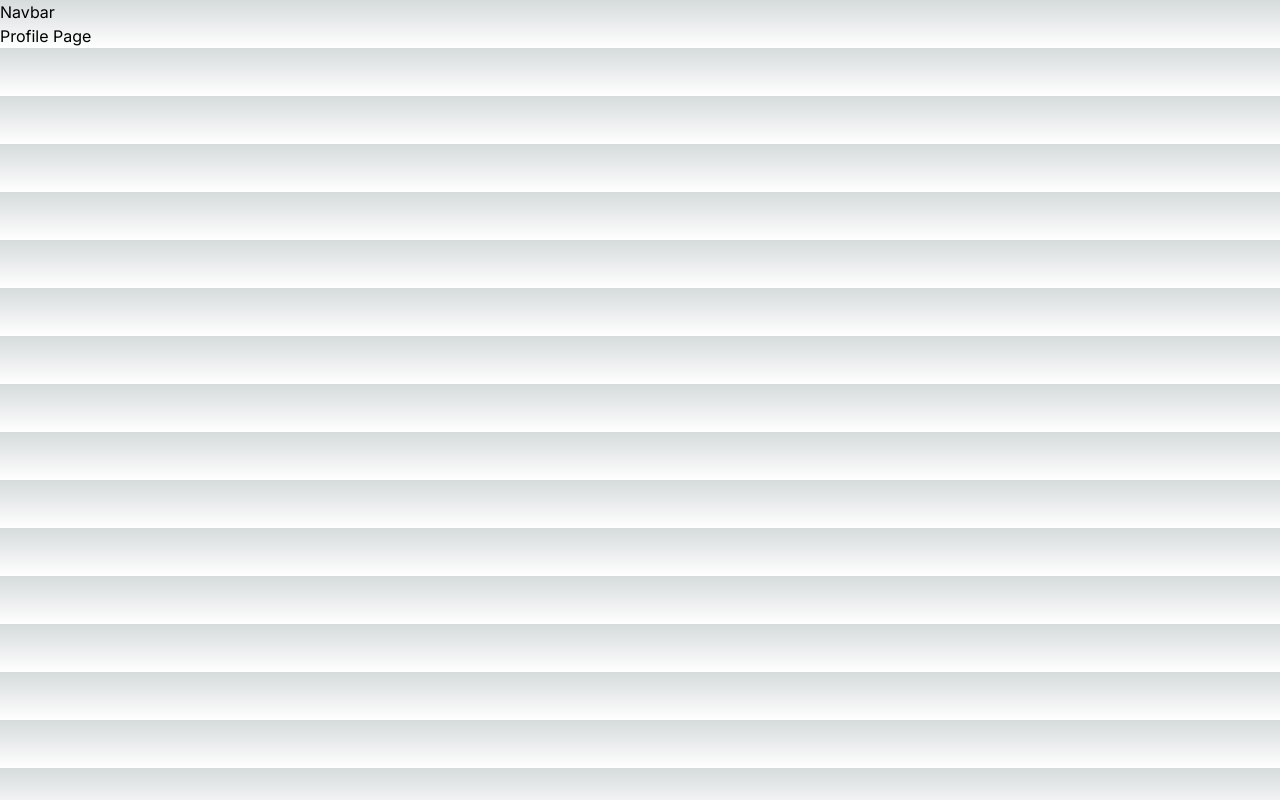
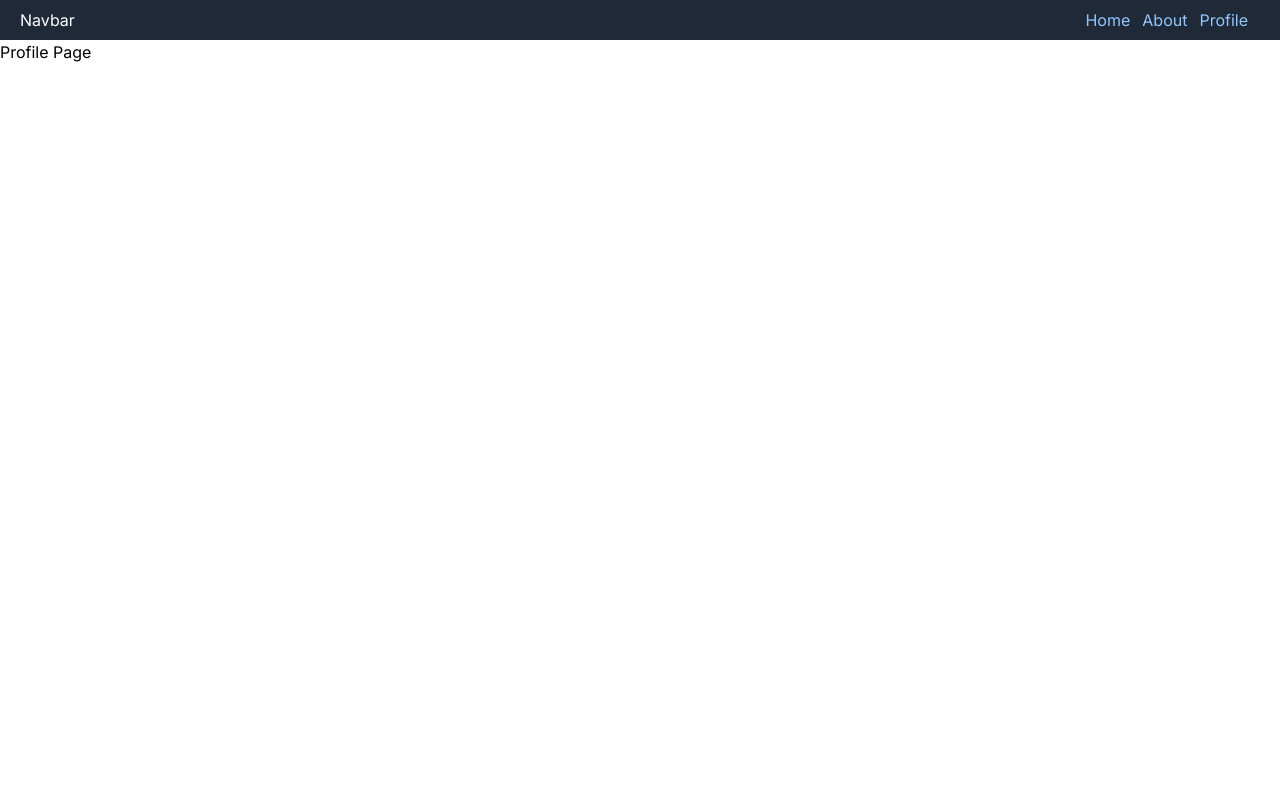
Before and after one commit to danimisme/Belajar-NextJS-App-Router, a Next.js app: page /about/profile in a window 1280 px wide. Built offline with nearby package versions, Linux system fonts and the light colour scheme.

Commit message:
learn how to layouting, create Navbar and add to Layout.tsx

```diff
--- /dev/null
+++ b/src/app/Navbar.tsx
@@ -0,0 +1,22 @@
+import Link from "next/link";
+
+export default function Navbar() {
+  return (
+    <div>
+      <nav className="flex bg-gray-800 py-2 px-5">
+        <h1 className="text-white">Navbar</h1>
+        <ul className="flex ml-auto">
+          <Link href="/">
+            <li className="mr-3 text-blue-300 cursor-pointer">Home</li>
+          </Link>
+          <Link href="/about">
+            <li className="mr-3 text-blue-300 cursor-pointer">About</li>
+          </Link>
+          <Link href="/about/profile">
+            <li className="mr-3 text-blue-300 cursor-pointer">Profile</li>
+          </Link>
+        </ul>
+      </nav>
+    </div>
+  );
+}
--- a/src/app/about/profile/Navbar.tsx
+++ /dev/null
@@ -1,7 +0,0 @@
-export default function Navbar() {
-  return (
-    <div>
-      <h1>Navbar</h1>
-    </div>
-  );
-}
--- a/src/app/about/profile/page.tsx
+++ b/src/app/about/profile/page.tsx
@@ -1,9 +1,6 @@
-import Navbar from "./Navbar";
-
 export default function ProfilePage() {
   return (
     <div>
-      <Navbar />
       <h1>Profile Page</h1>
     </div>
   );
--- a/src/app/globals.css
+++ b/src/app/globals.css
@@ -1,27 +1,3 @@
 @tailwind base;
 @tailwind components;
 @tailwind utilities;
-
-:root {
-  --foreground-rgb: 0, 0, 0;
-  --background-start-rgb: 214, 219, 220;
-  --background-end-rgb: 255, 255, 255;
-}
-
-@media (prefers-color-scheme: dark) {
-  :root {
-    --foreground-rgb: 255, 255, 255;
-    --background-start-rgb: 0, 0, 0;
-    --background-end-rgb: 0, 0, 0;
-  }
-}
-
-body {
-  color: rgb(var(--foreground-rgb));
-  background: linear-gradient(
-      to bottom,
-      transparent,
-      rgb(var(--background-end-rgb))
-    )
-    rgb(var(--background-start-rgb));
-}
--- a/src/app/layout.tsx
+++ b/src/app/layout.tsx
@@ -1,22 +1,26 @@
-import './globals.css'
-import type { Metadata } from 'next'
-import { Inter } from 'next/font/google'
+import "./globals.css";
+import type { Metadata } from "next";
+import { Inter } from "next/font/google";
+import Navbar from "./Navbar";
 
-const inter = Inter({ subsets: ['latin'] })
+const inter = Inter({ subsets: ["latin"] });
 
 export const metadata: Metadata = {
-  title: 'Create Next App',
-  description: 'Generated by create next app',
-}
+  title: "Create Next App",
+  description: "Generated by create next app",
+};
 
 export default function RootLayout({
   children,
 }: {
-  children: React.ReactNode
+  children: React.ReactNode;
 }) {
   return (
     <html lang="en">
-      <body className={inter.className}>{children}</body>
+      <body className={inter.className}>
+        <Navbar />
+        {children}
+      </body>
     </html>
-  )
+  );
 }
```
